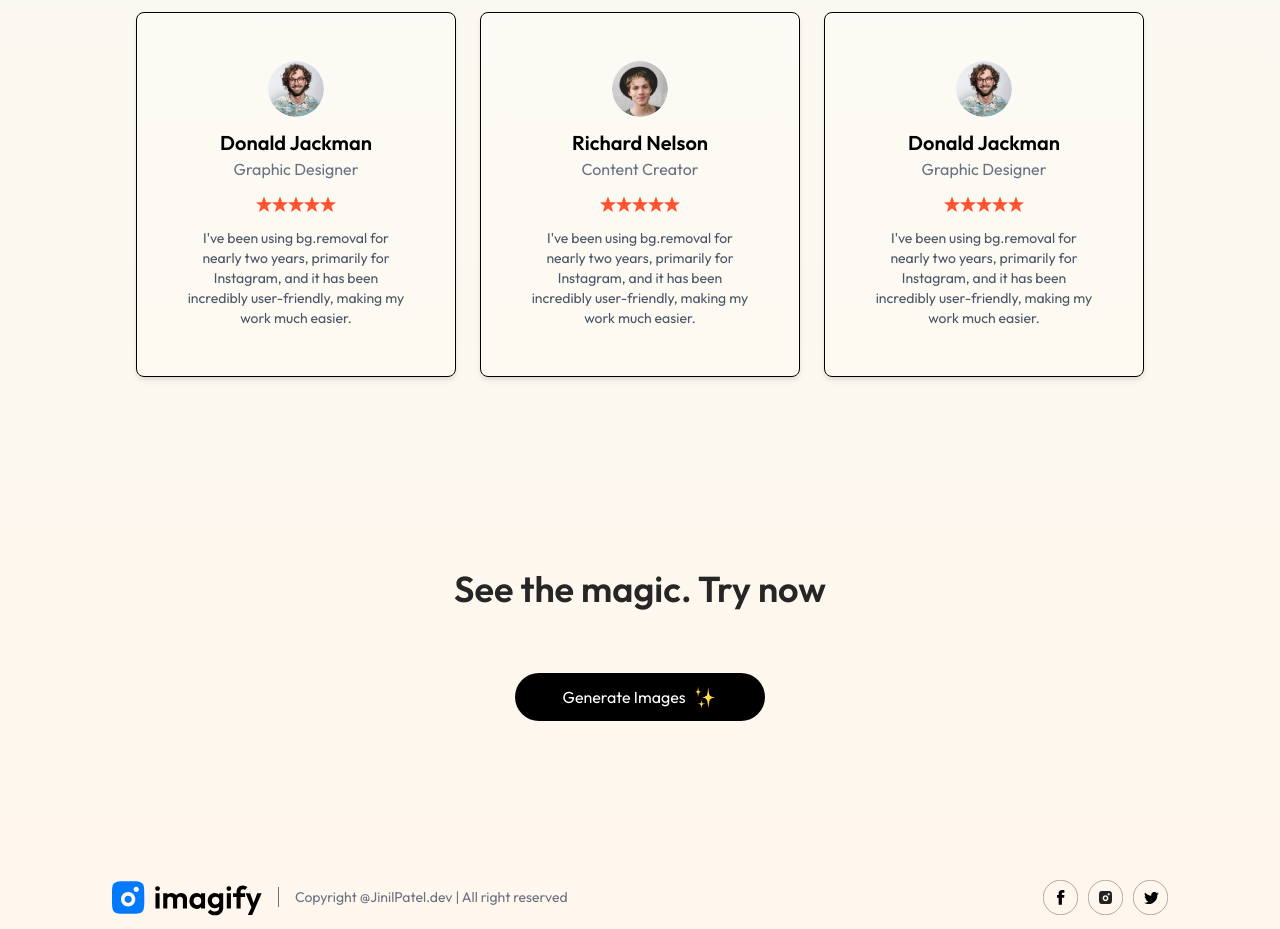
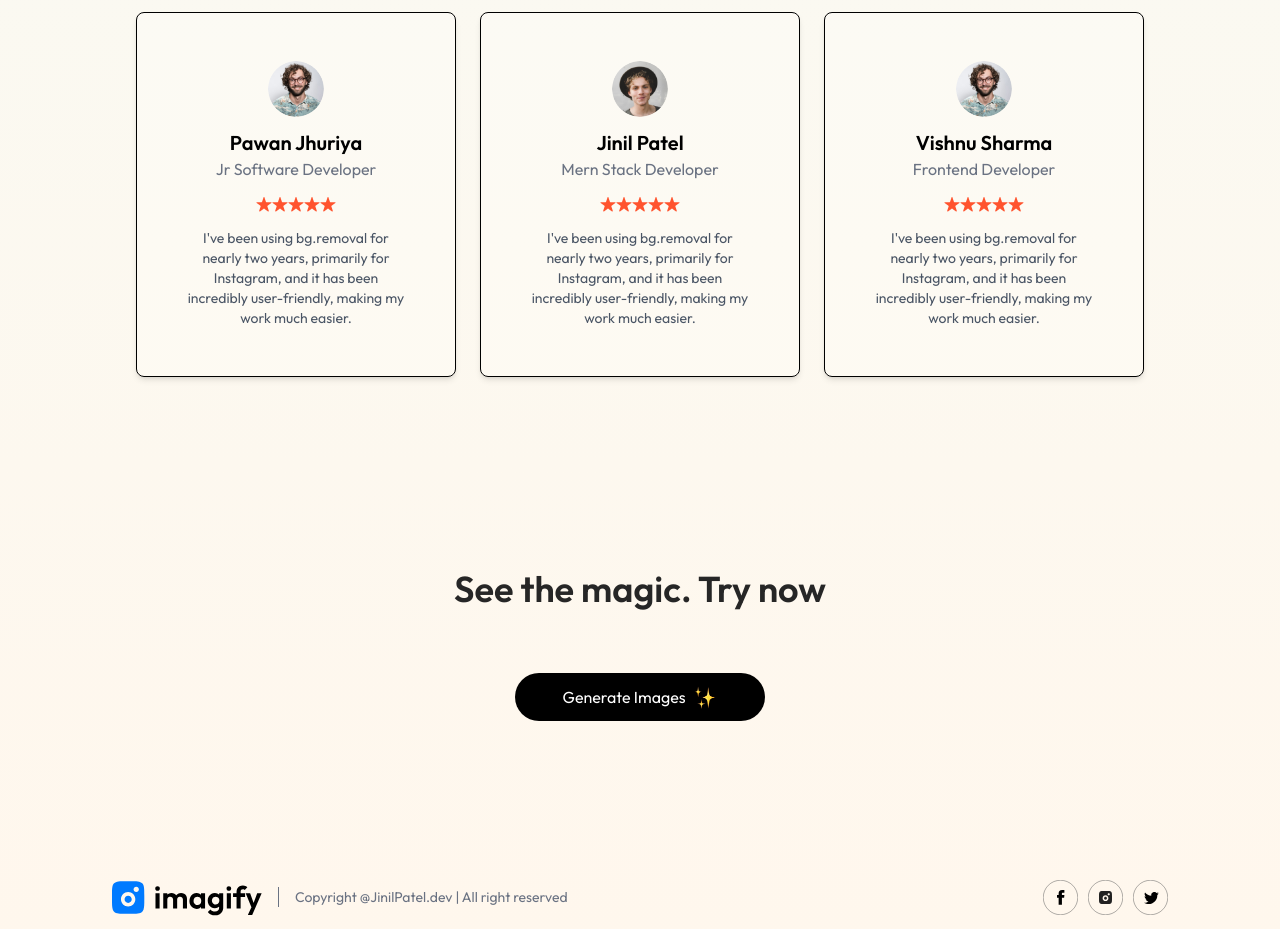
Before and after one commit to jinilptl/imagify, a React (Vite) app in the folder client/: page / in a window 1280 px wide. Shown: the part 2140-3069 px from the top of the page. Built offline with nearby package versions, Linux system fonts and the light colour scheme; no server answers.

Commit message:
name chamged of testimnials

```diff
--- a/client/src/assets/assets.js
+++ b/client/src/assets/assets.js
@@ -59,22 +59,22 @@ export const stepsData = [
 export const testimonialsData = [
     {
         image:profile_img_1,
-        name:'Donald Jackman',
-        role:'Graphic Designer',
+        name:'Pawan Jhuriya',
+        role:'Jr Software Developer',
         stars:5,
         text:`I've been using bg.removal for nearly two years, primarily for Instagram, and it has been incredibly user-friendly, making my work much easier.`
     },
     {
         image:profile_img_2,
-        name:'Richard Nelson',
-        role:'Content Creator',
+        name:'Jinil Patel',
+        role:'Mern Stack Developer',
         stars:5,
         text:`I've been using bg.removal for nearly two years, primarily for Instagram, and it has been incredibly user-friendly, making my work much easier.`
     },
     {
         image:profile_img_1,
-        name:'Donald Jackman',
-        role:' Graphic Designer',
+        name:'Vishnu Sharma',
+        role:'Frontend Developer',
         stars:5,
         text:`I've been using bg.removal for nearly two years, primarily for Instagram, and it has been incredibly user-friendly, making my work much easier.`
     },
```
